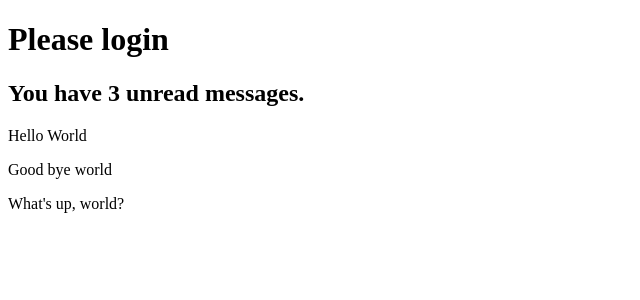
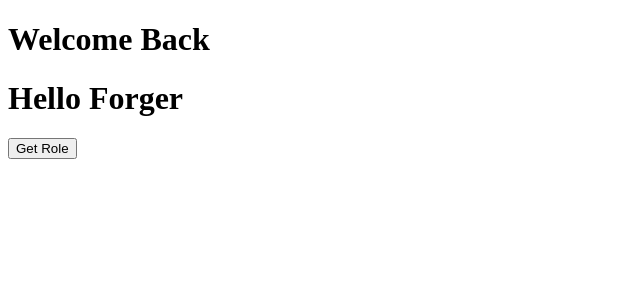
Before and after one commit to hairunisa0929/react-project, a React (Vite) app: page / in a window 1280 px wide. Shown: the top 300 px of the page, without its empty margins (0-640 px from the left). Built offline with nearby package versions, Linux system fonts and the light colour scheme.

Commit message:
component

```diff
--- a/src/App.jsx
+++ b/src/App.jsx
@@ -1,65 +1,15 @@
+import UserGreeting from "./components/ClassComponent";
+import GuestGreeting from "./components/FunctionalComponent";
+
 function App() {
-  const name = "Pikachu";
-  const imgUrl =
-    "https://assets.pokemon.com/assets/cms2/img/pokedex/detail/025.png";
+  const name = "Forger";
 
-  // return (
-  //   <div>
-  //     {/* curly braces as text */}
-  //     <p>Hello, my name is {name}</p>
-
-  //     {/* curly braces as attribute */}
-  //     <img src={imgUrl} alt="foto" />
-  //   </div>
-  // );
-
-  // conditional rendering
-  const isLoggedIn = false;
-
-  // if else
-  // if (isLoggedIn) {
-  //   return <h1 className="text-2xl font-bold">Hello {name}!</h1>;
-  // }
-
-  // return <h1 className="text-2xl font-bold">Please login</h1>;
-
-  // ternary and logical operator
-  const messages = [
-    {
-      id: 1,
-      subject: "Hello World",
-    },
-    {
-      id: 2,
-      subject: "Good bye world",
-    },
-    {
-      id: 3,
-      subject: "What's up, world?",
-    },
-  ];
+  const onClickButton = (role) => alert(`Logged in as ${role}`);
 
   return (
     <>
-      {/* ternary */}
-      {isLoggedIn ? (
-        <h1 className="text-2xl font-bold">Hello {name}!</h1>
-      ) : (
-        <h1 className="text-2xl font-bold">Please login</h1>
-      )}
-
-      {/* logical operator */}
-      {messages.length > 0 && (
-        <>
-          <h2 className="mb-2 font-bold">
-            You have {messages.length} unread messages.
-          </h2>
-
-          {messages.map((message) => (
-            <p>{message.subject}</p>
-          ))}
-        </>
-      )}
+      <UserGreeting />
+      <GuestGreeting userName={name} getRole={onClickButton} />
     </>
   );
 }
--- /dev/null
+++ b/src/components/Button.jsx
@@ -0,0 +1,9 @@
+const Button = ({ children, style, onClick }) => {
+  return (
+    <button style={style} onClick={onClick}>
+      {children}
+    </button>
+  );
+};
+
+export default Button;
--- /dev/null
+++ b/src/components/ClassComponent.jsx
@@ -0,0 +1,13 @@
+import React from "react";
+
+class UserGreeting extends React.Component {
+  render() {
+    return (
+      <div>
+        <h1>Welcome Back</h1>
+      </div>
+    );
+  }
+}
+
+export default UserGreeting;
--- /dev/null
+++ b/src/components/FunctionalComponent.jsx
@@ -0,0 +1,22 @@
+import React from "react";
+import Button from "./Button";
+
+function GuestGreeting(props) {
+  const role = "user";
+
+  return (
+    <div>
+      <h1>Hello {props.userName}</h1>
+      <button onClick={() => props.getRole(role)}>Get Role</button>
+
+      {/* <Button
+        onClick={() => props.getRole(role)}
+        style={{ backgroundColor: "blue", color: "white" }}
+      >
+        Get Role
+      </Button> */}
+    </div>
+  );
+}
+
+export default GuestGreeting;
```
